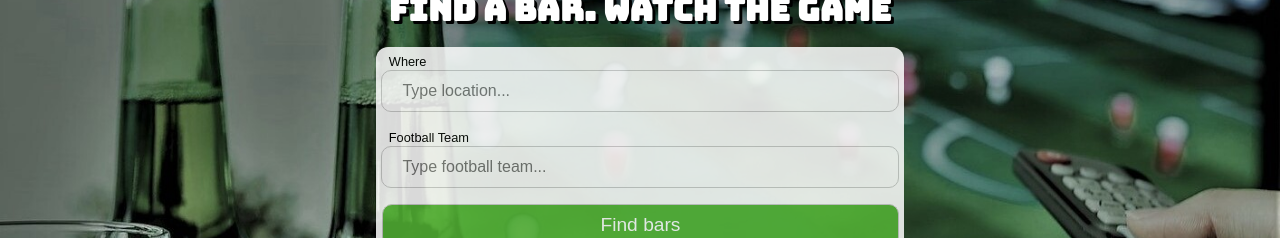
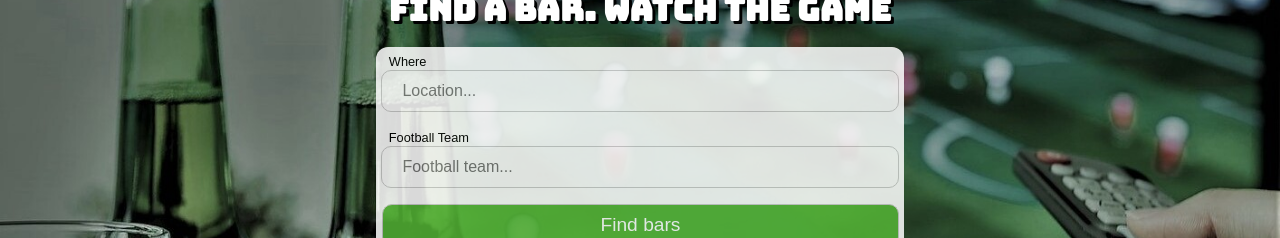
Before and after one commit to mariajop/Tercios, an Angular app: page / in a window 1280 px wide. Shown: the part 383-621 px from the top of the page. Built offline with nearby package versions, Linux system fonts and the light colour scheme.

Commit message:
add small changes to form

```diff
--- a/src/app/components/bar-finder-form/bar-finder-form.component.html
+++ b/src/app/components/bar-finder-form/bar-finder-form.component.html
@@ -1,7 +1,7 @@
  <form class="bar-finder-form">
     <label for="location">Where</label>
-    <input type="text" id="location" placeholder="Type location...">
+    <input type="text" id="location" placeholder="Location...">
    <label for="team">Football Team</label>
-    <input type="text" id="team" placeholder="Type football team...">
+    <input type="text" id="team" placeholder="Football team...">
     <button>Find bars</button>
  </form>
--- a/src/app/components/bar-finder-form/bar-finder-form.component.scss
+++ b/src/app/components/bar-finder-form/bar-finder-form.component.scss
@@ -54,6 +54,7 @@
  // mobile
  @media screen and (max-width: 600px) {
    form {
+     opacity: 95%;
      width: 20em;
      input {
        width: 85%;
```
